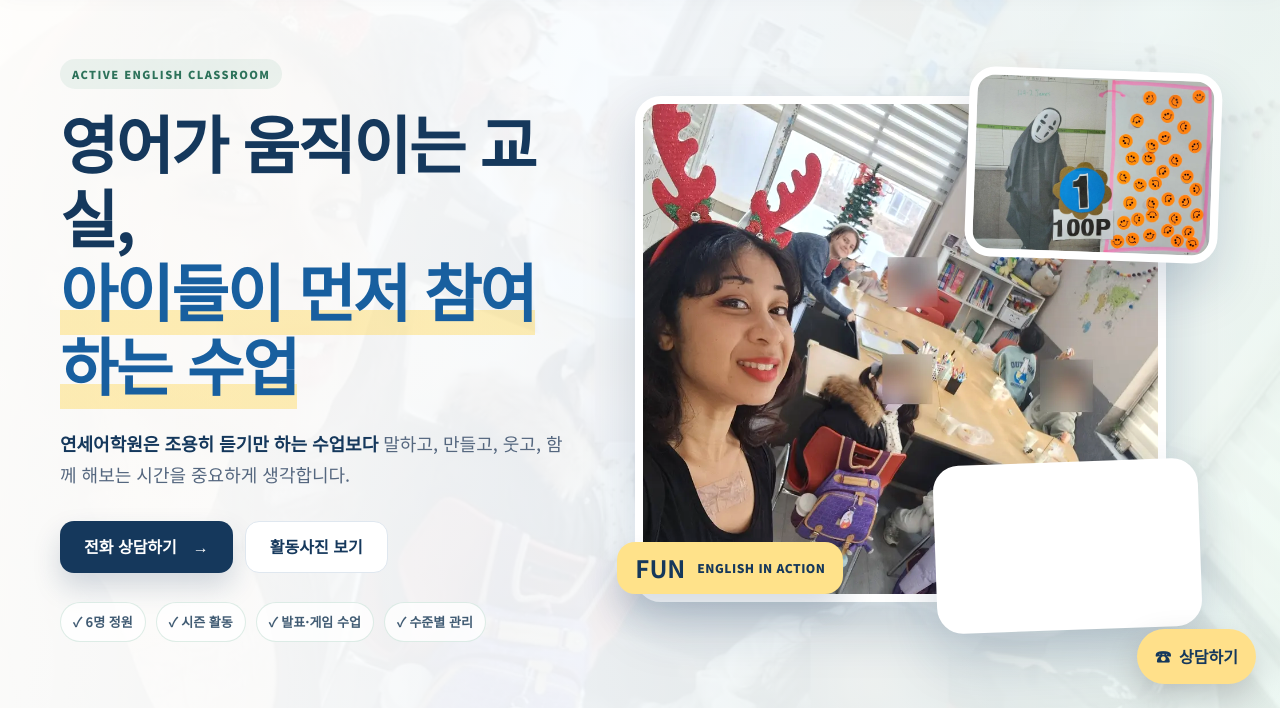
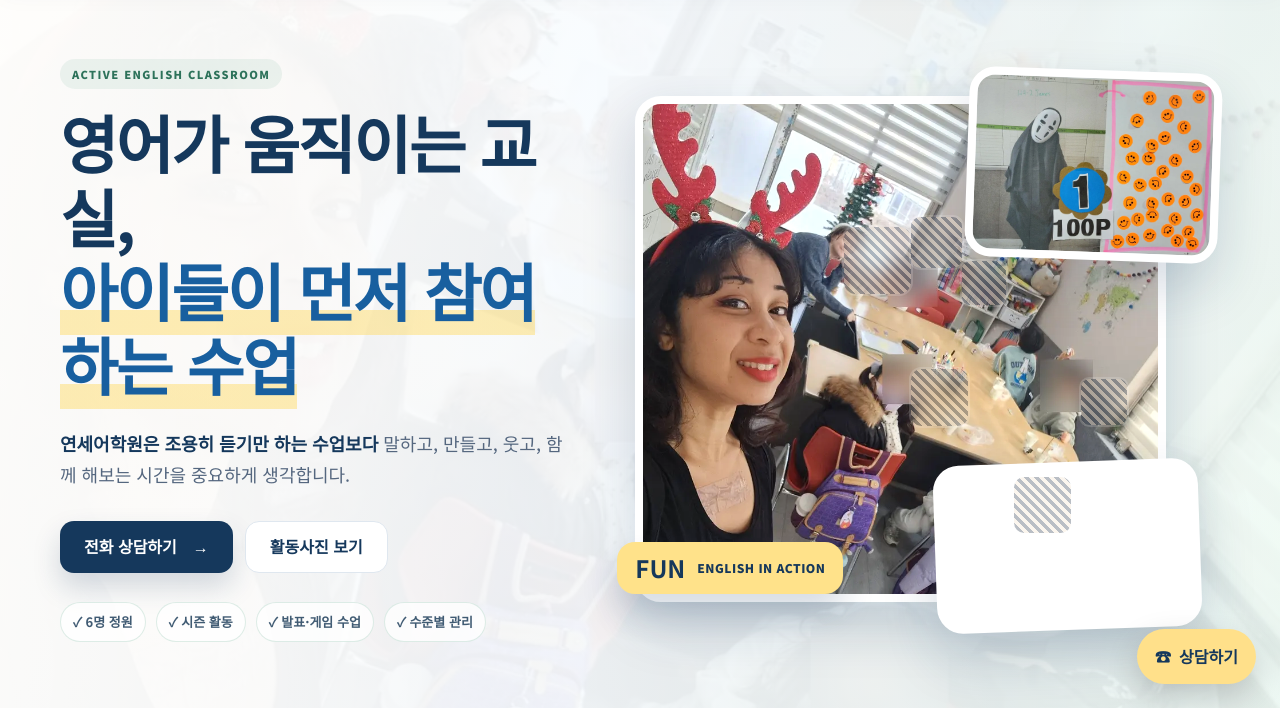
Before and after one commit to suwonyonsei/yonsei-academy-homepage, a plain HTML site: page index.html in a window 1280 px wide. Shown: the part 92-800 px from the top of the page. Drawn offline with Linux system fonts and the light colour scheme.

Commit message:
Style mosaic privacy masks for activity photo

```diff
--- a/homepage-visual.css
+++ b/homepage-visual.css
@@ -90,6 +90,38 @@
 
 .hero-collage .bottom img{
   object-position:right center;
+}
+
+.privacy-scene{
+  position:relative;
+}
+
+.privacy-mask{
+  position:absolute;
+  z-index:3;
+  width:9%;
+  aspect-ratio:1;
+  border-radius:18%;
+  background:
+    linear-gradient(45deg,rgba(40,55,75,.32) 25%,rgba(245,230,210,.38) 25% 50%,rgba(40,55,75,.32) 50% 75%,rgba(245,230,210,.38) 75%);
+  background-size:10px 10px;
+  backdrop-filter:blur(8px);
+  box-shadow:0 0 0 2px rgba(255,255,255,.16);
+}
+
+.mask-teacher{left:39%;top:25%;width:13%}
+.mask-teacher-back{left:52%;top:23%;width:10%}
+.mask-child-back{left:62%;top:32%;width:8.5%}
+.mask-child-front{left:52%;top:54%;width:11%}
+.mask-child-right{left:85%;top:56%;width:9%}
+.mask-child-bottom{left:72%;top:76%;width:11%}
+
+.activity-photo.privacy-scene .privacy-mask{
+  z-index:2;
+}
+
+.activity-photo.privacy-scene figcaption{
+  z-index:4;
 }
 
 .collage-badge{
```
